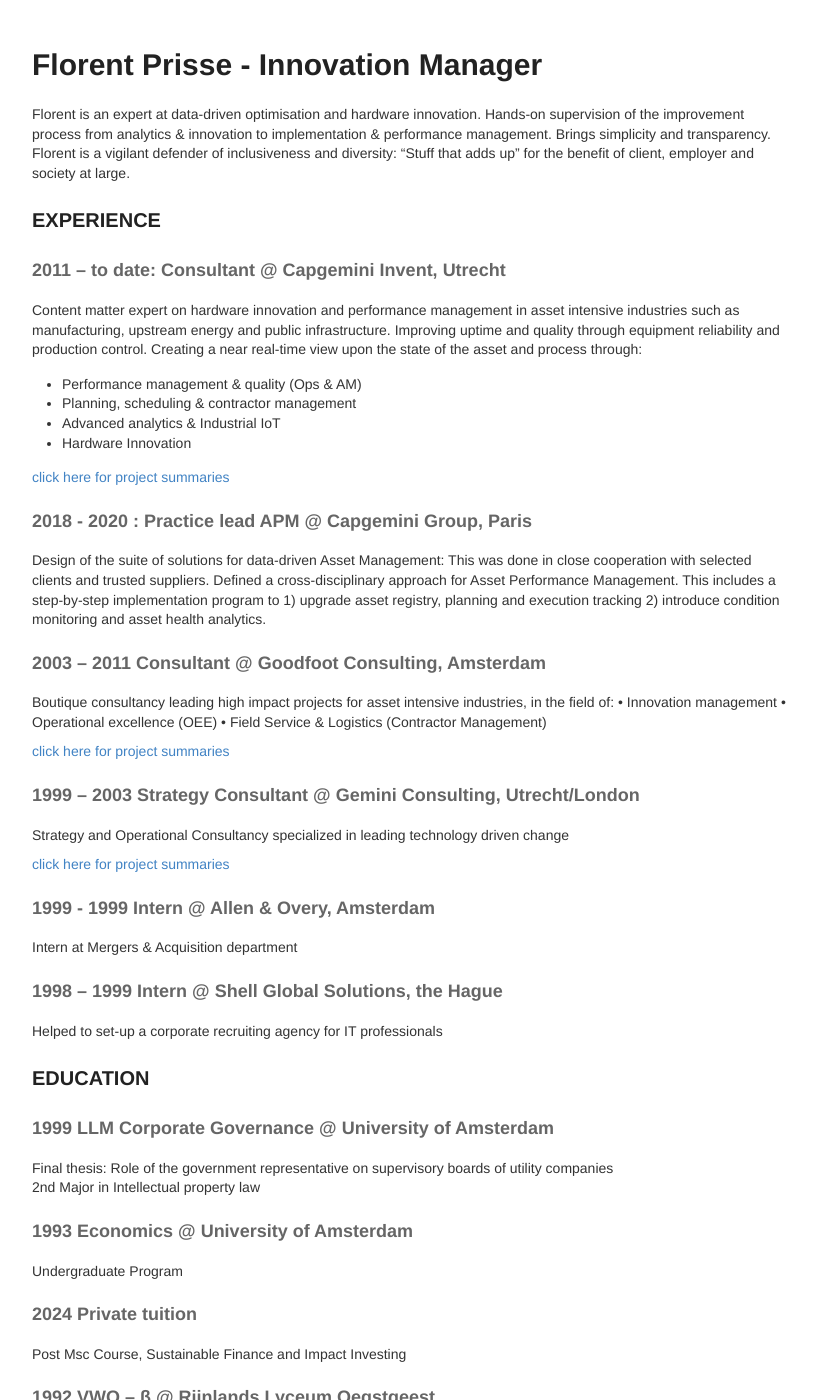
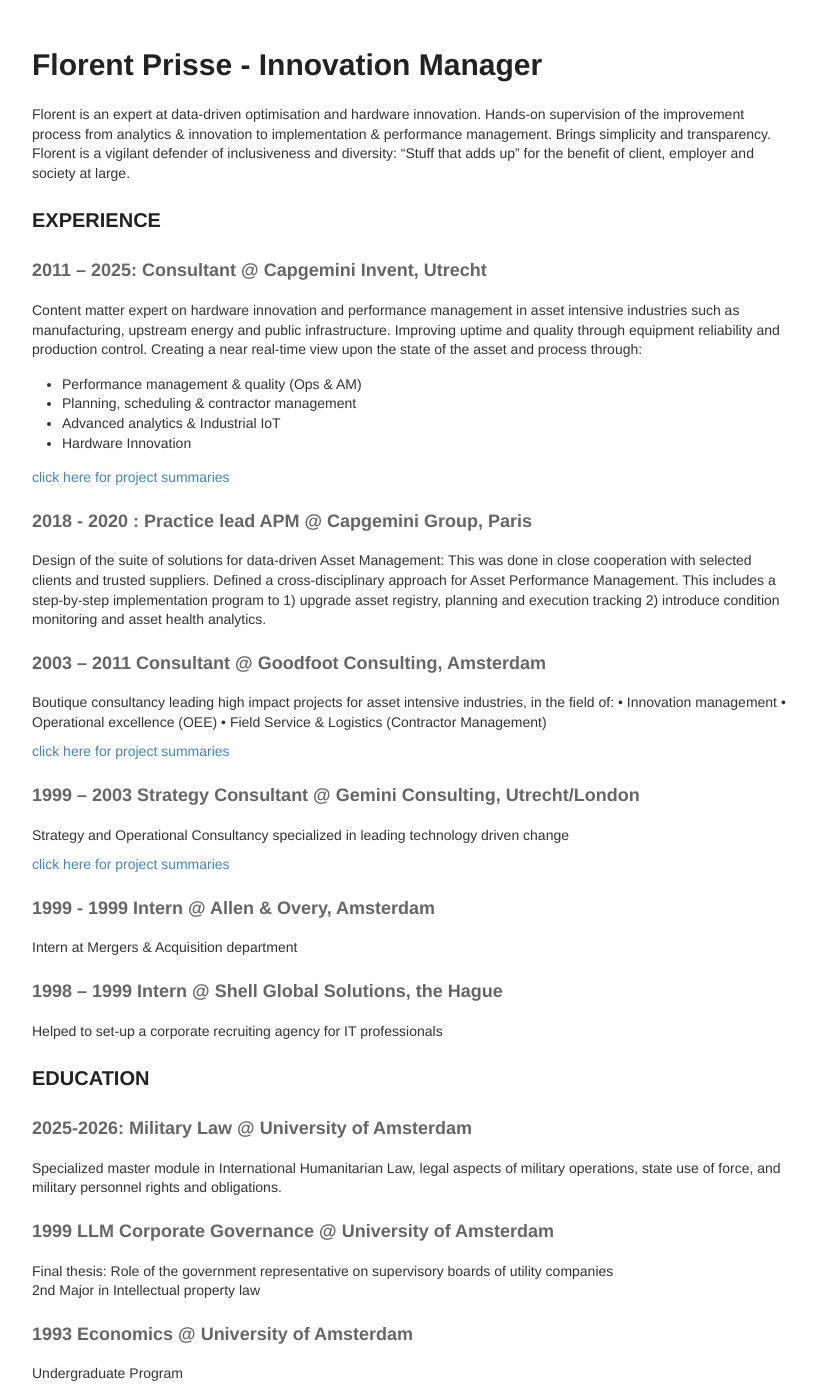
Before and after one commit to fprisse/fprisse.github.io, a Jekyll site: the page built from index.md, in a window 1280 px wide and 1400 px high, scrolled down 203 px. Shown: the whole window, without its empty margins (228-1045 px from the left). Built offline with Jekyll 4.4.1, drawn with Linux system fonts in a browser that asks for light colours; comment, search, counter and statistics services are not loaded.

Commit message:
Update index.md

```diff
--- a/index.md
+++ b/index.md
@@ -9,7 +9,7 @@
 Florent is an expert at data-driven optimisation and hardware innovation. Hands-on supervision of the improvement process from analytics & innovation to implementation & performance management. Brings simplicity and transparency. Florent is a vigilant defender of inclusiveness and diversity: “Stuff that adds up” for the benefit of client, employer and society at large.
 
 ### EXPERIENCE
-#### 2011 – to date: Consultant @ Capgemini Invent, Utrecht
+#### 2011 – 2025: Consultant @ Capgemini Invent, Utrecht
 Content matter expert on hardware innovation and performance management in asset intensive industries such as manufacturing, upstream energy and public infrastructure. Improving uptime and quality through equipment reliability and production control. Creating a near real-time view upon the state of the asset and process through:
  - Performance management & quality (Ops & AM)
  - Planning, scheduling & contractor management
@@ -41,6 +41,11 @@
 Helped to set-up a corporate recruiting agency for IT professionals
 
 ### EDUCATION
+
+
+#### 2025-2026: Military Law @ University of Amsterdam
+Specialized master module in International Humanitarian Law, legal aspects of military operations, state use of force, and military personnel rights and obligations.
+
 #### 1999 LLM Corporate Governance @ University of Amsterdam
 Final thesis: Role of the government representative on supervisory boards of utility companies
 2nd Major in Intellectual property law
```
